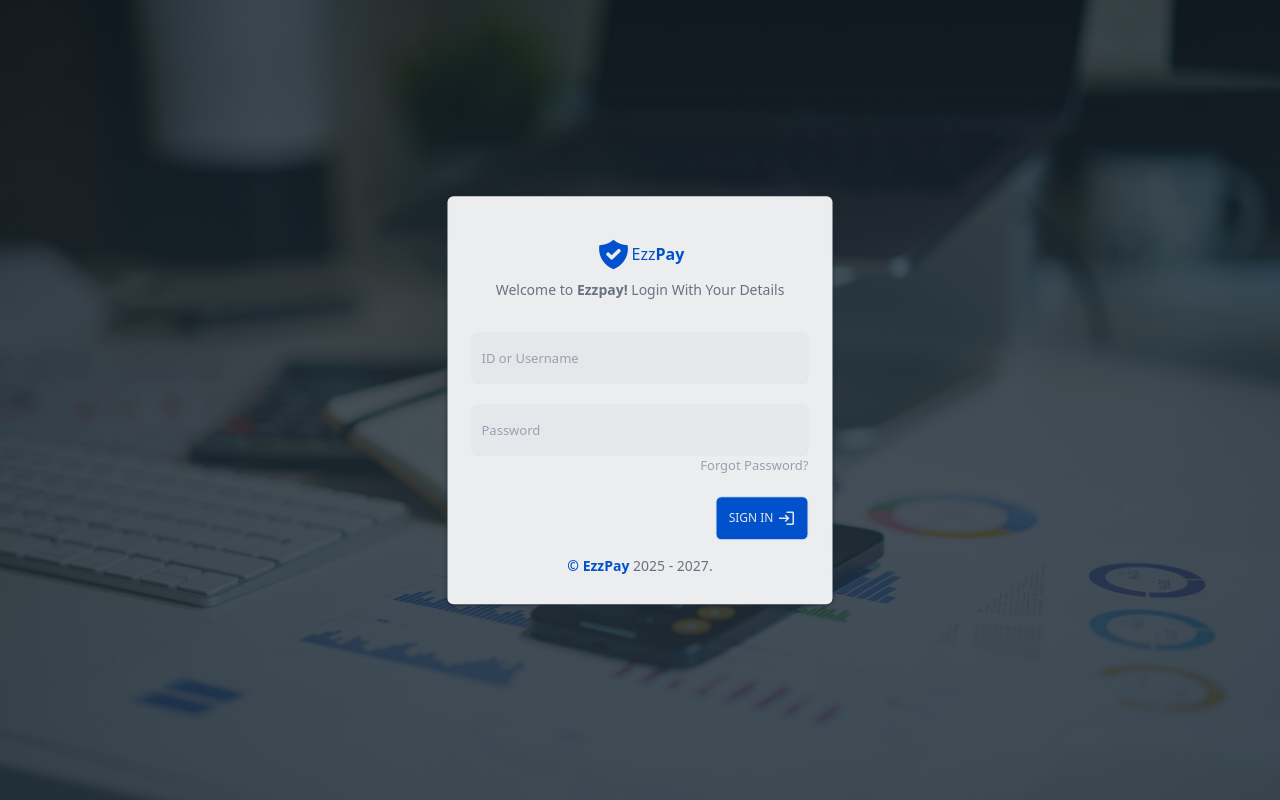
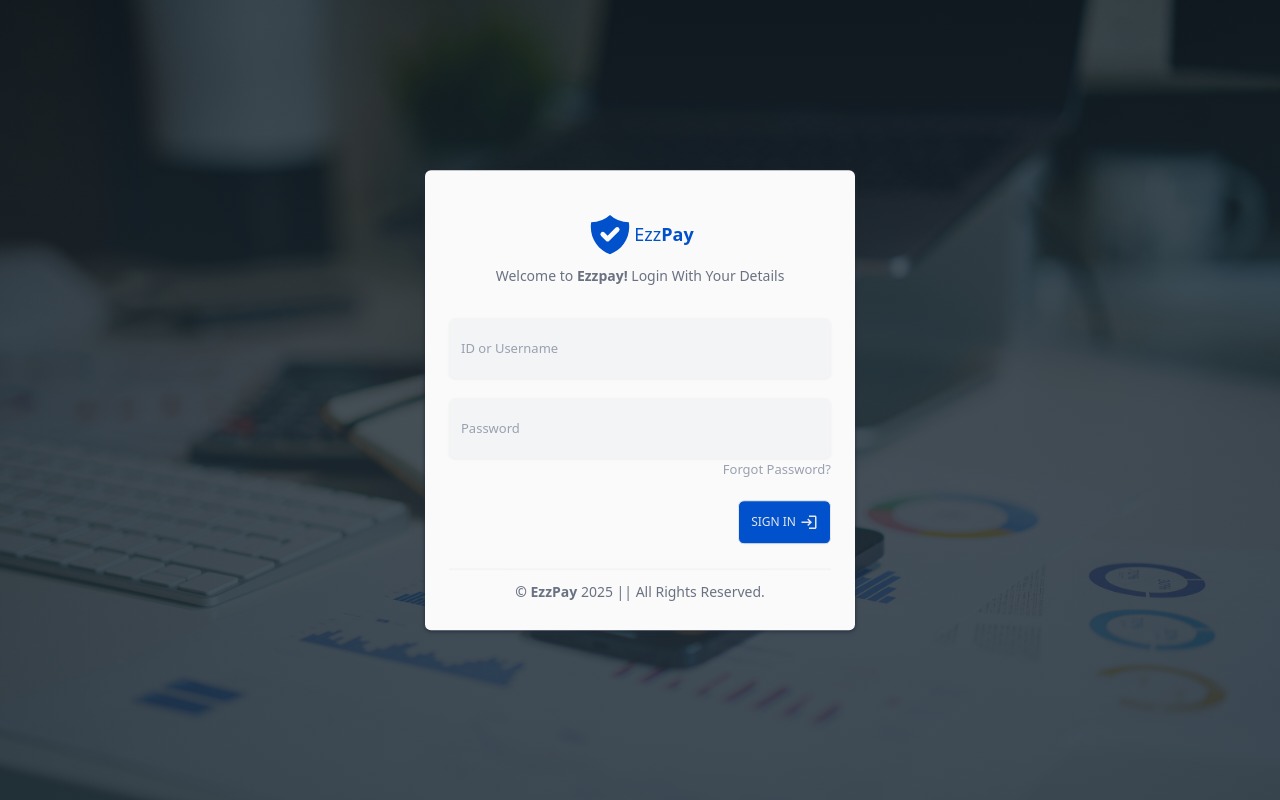
Before and after one commit to zayonsoft/payroll-system, a Next.js app: page /login in a window 1280 px wide. Built offline with nearby package versions, Linux system fonts and the light colour scheme.

Commit message:
Changed Max-width and some other colours

```diff
--- /dev/null
+++ b/app/components/YearDeveloped.tsx
@@ -0,0 +1,11 @@
+export default function YearDeveloped() {
+  const startYear = 2025;
+  const currentYear = new Date().getFullYear();
+  return startYear == currentYear ? (
+    <>2025</>
+  ) : (
+    <>
+      {startYear} - {currentYear}
+    </>
+  );
+}
--- a/app/login/page.tsx
+++ b/app/login/page.tsx
@@ -1,15 +1,16 @@
 import Link from "next/link";
 import { HiKey, HiShieldCheck, HiUser } from "react-icons/hi";
 import { MdLogin } from "react-icons/md";
+import YearDeveloped from "../components/YearDeveloped";
 
 export default function Login() {
   return (
-    <section className="absolute grid min-h-[50vh] items-center -translate-1/2 top-1/2 left-1/2 w-11/12 max-w-[385px] rounded-md drop-shadow-sm drop-shadow-gray-800 bg-[#ffffffea] px-6 pt-7 pb-4">
+    <section className="absolute grid min-h-[50vh] items-center -translate-1/2 top-1/2 left-1/2 w-10/12 max-w-[430px] rounded-md drop-shadow-sm drop-shadow-gray-800 bg-[#fffffffa] px-6 pt-7 pb-4">
       <div className="grid gap-4 py-3">
         <div className="grid gap-0 pb-4">
-          <h1 className="grid justify-items-center justify-self-center  gap-2 items-center text-center">
+          <h1 className="grid justify-items-center text-lg justify-self-center  gap-2 items-center text-center">
             <span className="flex items-center text-[#0051cb]">
-              <span className="text-4xl">
+              <span className="text-5xl">
                 <HiShieldCheck />
               </span>
               <span>Ezz</span>
@@ -27,17 +28,17 @@
             htmlFor="username"
           >
             <input
-              className="outline-none w-full text-sm bg-gray-200 p-2.5 py-4 rounded-md  text-gray-600 placeholder:text-[13px] placeholder:text-gray-400"
+              className="outline-none w-full text-sm bg-gray-100 drop-shadow-xs p-3 py-5 rounded-md  text-gray-600 placeholder:text-[13px] placeholder:text-gray-400"
               id="username"
               type="text"
               placeholder="ID or Username"
             />
           </label>
 
-          <div className="grid gap-0">
+          <div className="grid gap-0.5">
             <label className="" htmlFor="password">
               <input
-                className="outline-none w-full text-sm bg-gray-200 p-2.5 py-4 rounded-md  text-gray-600 placeholder:text-[13px] placeholder:text-gray-400"
+                className="outline-none w-full text-sm drop-shadow-xs bg-gray-100 p-3 py-5 rounded-md  text-gray-600 placeholder:text-[13px] placeholder:text-gray-400"
                 id="password"
                 type="password"
                 placeholder="Password"
@@ -65,13 +66,19 @@
             </button>
           </div>
         </form>
-        <p className="text-center text-sm text-gray-500">
-          <span className="text-[#0051cb] font-semibold">
-            &copy; <span>Ezz</span>
-            <span className="font-bold">Pay</span>
-          </span>
-          <span> 2025 - 2027.</span>
-        </p>
+
+        <footer className="pt-2">
+          <hr className="block outline-0 border-0 h-0.5 rounded-md w-full bg-gray-100" />
+          <p className="text-center pt-3 text-sm text-gray-500">
+            <span className="font-bold">
+              &copy; <span>Ezz</span>
+              <span>Pay </span>
+            </span>
+            <span>
+              <YearDeveloped /> || All Rights Reserved.
+            </span>
+          </p>
+        </footer>
       </div>
     </section>
   );
```
